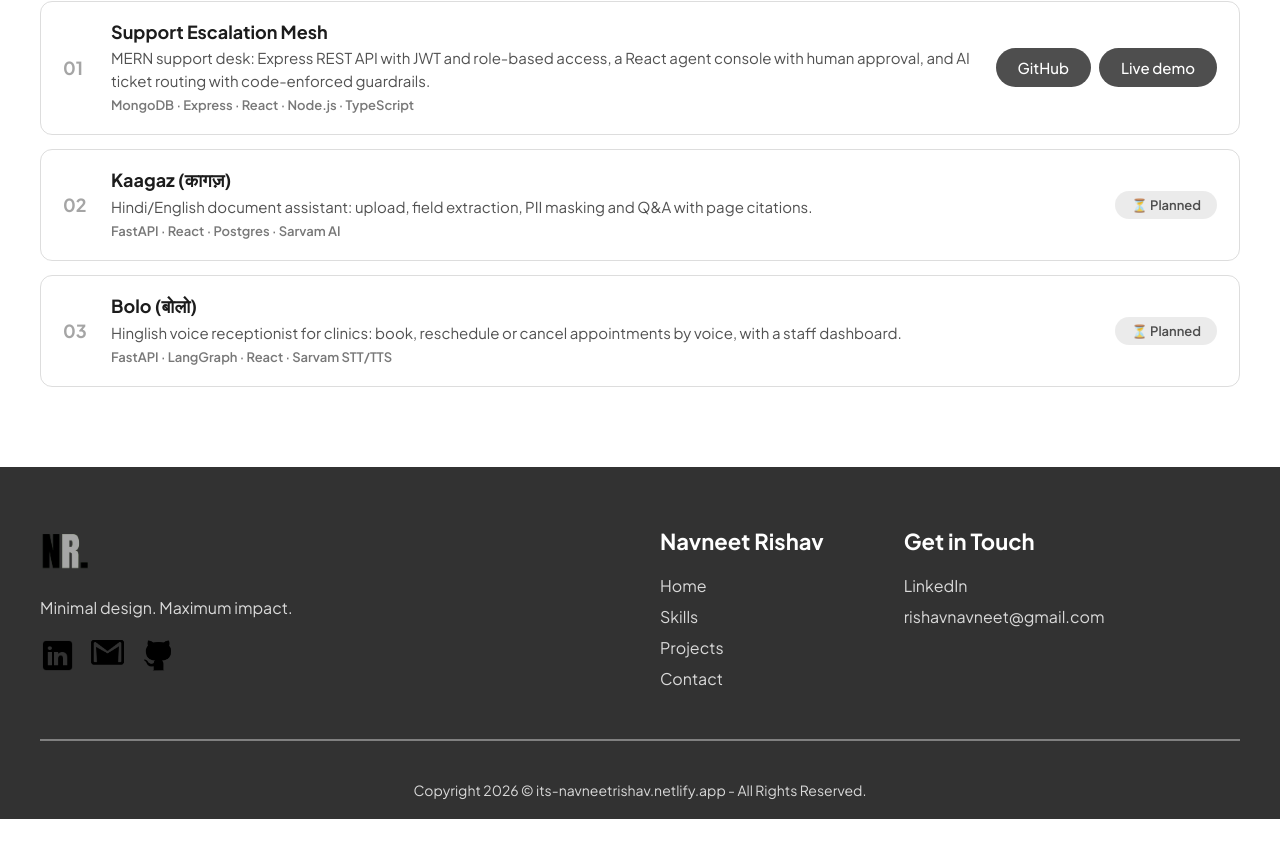
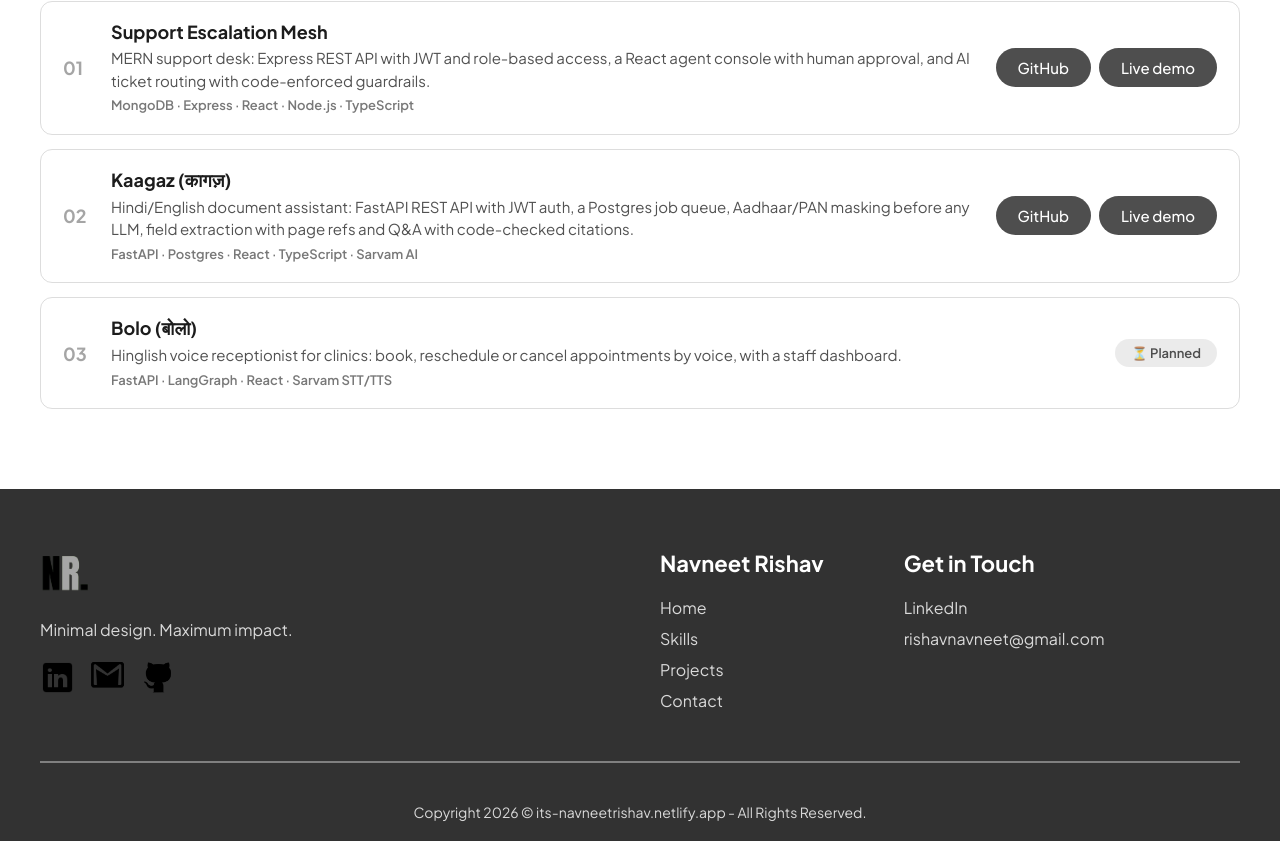
Before and after one commit to Navneet-Rishav/its-navneetrishav, a React (Vite) app: page / in a window 1280 px wide. Shown: the part 2356-3197 px from the top of the page. Before the commit the page ends 3175 px from the top, so only its background shows below. Built offline with nearby package versions, Linux system fonts and the light colour scheme.

Commit message:
Kaagaz is live: add demo and repo links

```diff
--- a/src/Components/Projects/Projects.jsx
+++ b/src/Components/Projects/Projects.jsx
@@ -15,10 +15,12 @@ const upcomingProjects = [
   },
   {
     name: 'Kaagaz (कागज़)',
-    pitch: 'Hindi/English document assistant: upload, field extraction, PII masking and Q&A with page citations.',
-    stack: 'FastAPI · React · Postgres · Sarvam AI',
-    status: 'queued',
-    statusLabel: '⏳ Planned',
+    pitch: 'Hindi/English document assistant: FastAPI REST API with JWT auth, a Postgres job queue, Aadhaar/PAN masking before any LLM, field extraction with page refs and Q&A with code-checked citations.',
+    stack: 'FastAPI · Postgres · React · TypeScript · Sarvam AI',
+    repo: 'https://github.com/Navneet-Rishav/kaagaz',
+    live: 'https://kaagaz-pi.vercel.app',
+    status: 'live',
+    statusLabel: '✅ Live',
   },
   {
     name: 'Bolo (बोलो)',
```
